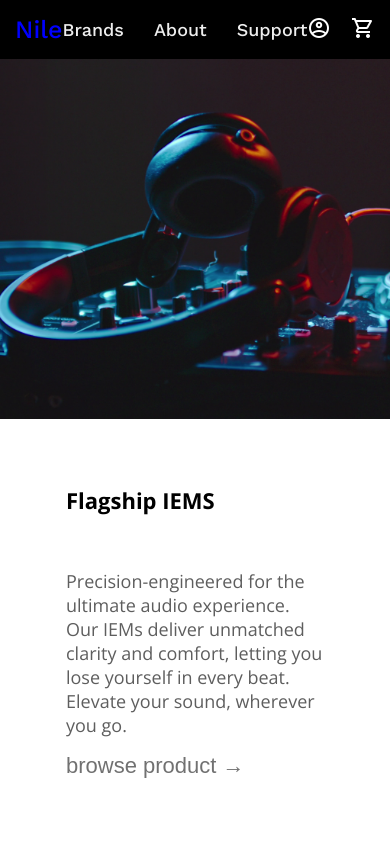
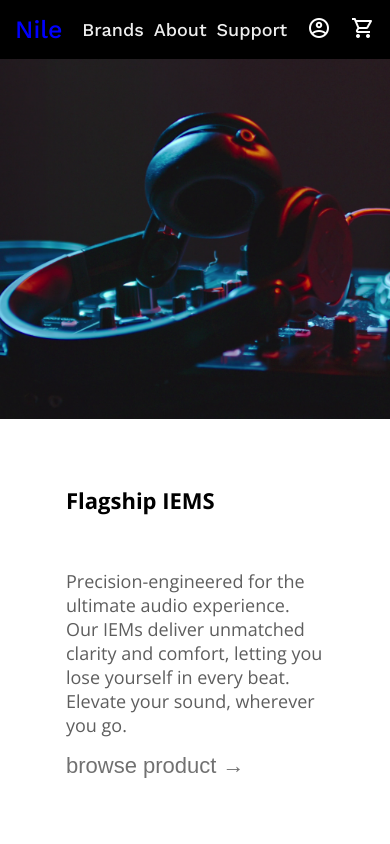
Before and after one commit to IOS2004/Nile, a plain HTML site: page index.html in a window 390 px wide. Shown: the top 844 px of the page. Drawn offline with nearby package versions, Linux system fonts and the light colour scheme; a web font is replaced by a local one.

Commit message:
Fix gap on nav

```diff
--- a/public/styles/style.css
+++ b/public/styles/style.css
@@ -222,6 +222,9 @@ a{
   position: relative;
   height: auto;
  }
+ .navs-header {
+  gap: 10px;
+ }
 
 }
 @media only screen and (min-width: 601px) and (max-width: 1024px) {
```
